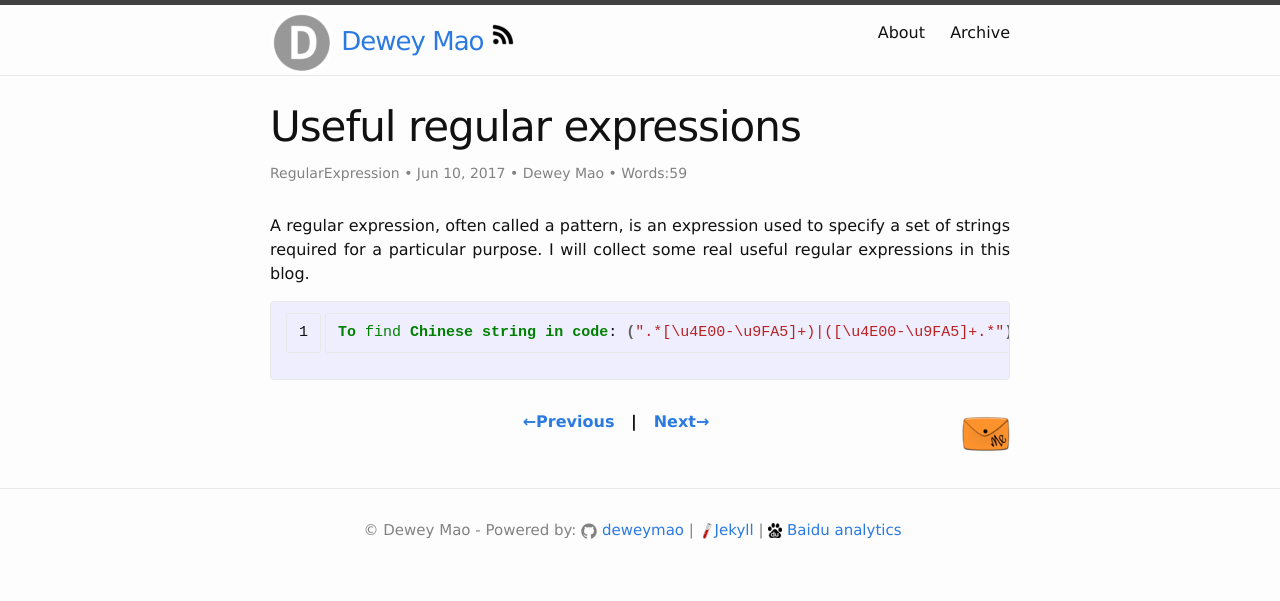
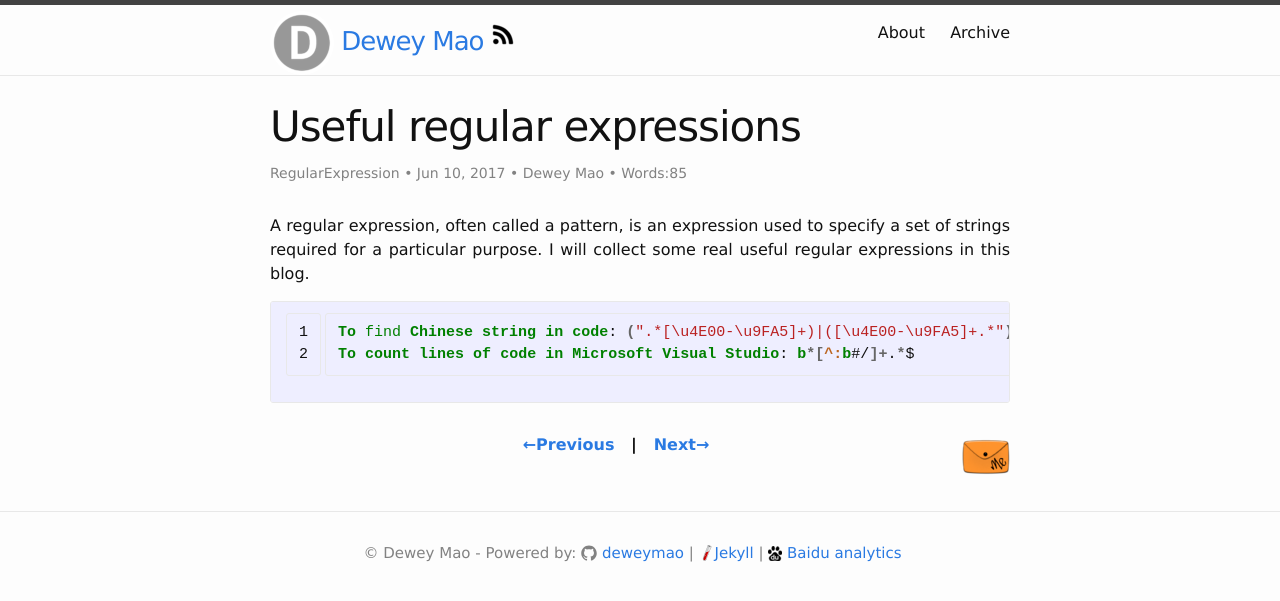
Before and after one commit to deweymao/deweymao.github.io, a Jekyll site: the page built from _posts/2017-06-09-useful_regular_expressions.md, in a window 1280 px wide. Shown: the top 601 px of the page. Built offline with Jekyll 4.4.1, drawn with Linux system fonts in a browser that asks for light colours; comment, search, counter and statistics services are not loaded.

Commit message:
modify post

```diff
--- a/_posts/2017-06-09-useful_regular_expressions.md
+++ b/_posts/2017-06-09-useful_regular_expressions.md
@@ -10,4 +10,5 @@ I will collect some real useful regular expressions in this blog.
 
 {% highlight batch linenos %}
 To find Chinese string in code: (".*[\u4E00-\u9FA5]+)|([\u4E00-\u9FA5]+.*")
+To count lines of code in Microsoft Visual Studio: b*[^:b#/]+.*$
 {% endhighlight %}
```
